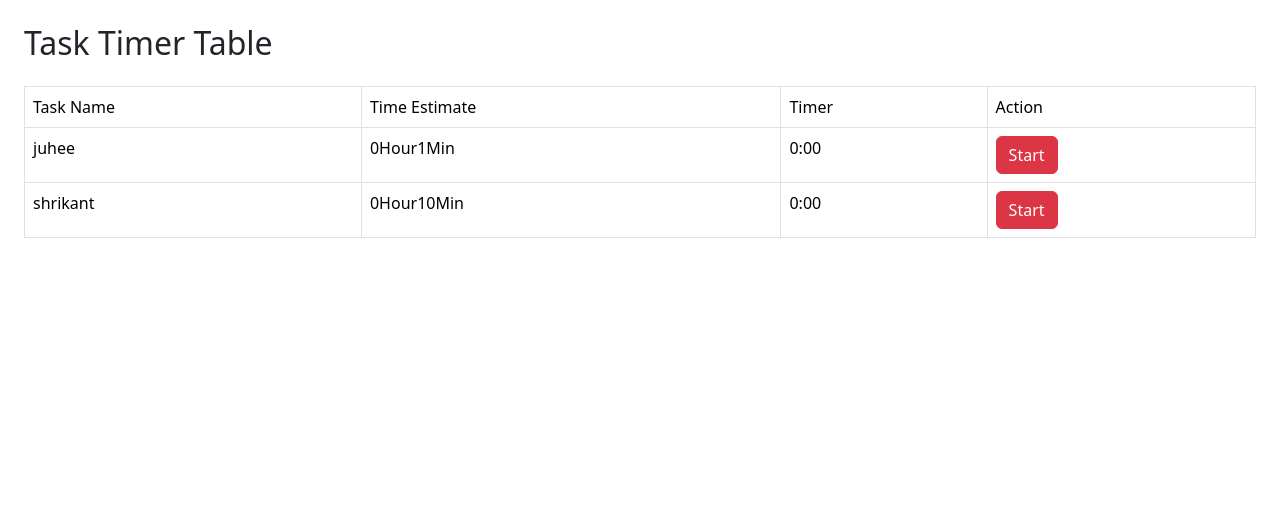
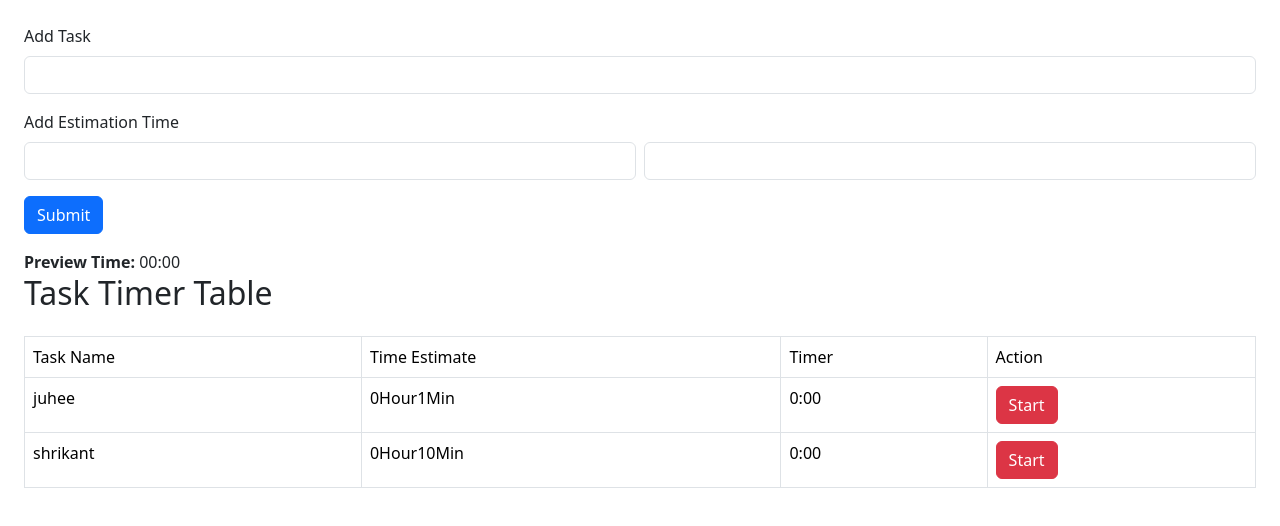
Before and after one commit to juheedhone/estimate-app, a React (Vite) app: page / in a window 1280 px wide. Shown: the top 526 px of the page. Built offline with nearby package versions, Linux system fonts and the light colour scheme.

Commit message:
Adding hour nd min in form.

```diff
--- a/src/App.tsx
+++ b/src/App.tsx
@@ -1,4 +1,5 @@
 import { useEffect, useRef, useState } from "react";
+import EstimateAdd from "./component/EstimateAdd";
 import EstimateTable, { type ITasks } from "./component/estimateTable";
 
 const App = () => {
@@ -55,7 +56,9 @@ const App = () => {
 
   return (
     <div className="p-4">
+      <EstimateAdd />
       <h2 className="text-xl font-bold mb-4">Task Timer Table</h2>
+
       <EstimateTable
         tasks={tasks}
         onClicked={toggleTimer}
--- a/src/component/EstimateAdd.tsx
+++ b/src/component/EstimateAdd.tsx
@@ -3,13 +3,27 @@ import { useState, type FormEvent } from "react";
 const EstimateAdd = () => {
   const [estimations, setEstimations] = useState({
     task: "",
-    time: 0,
+    hours: 0,
+    minutes: 0,
   });
+
+  const formatTime = (hours: number, minutes: number) => {
+    const formattedHours = hours.toString().padStart(2, "0");
+    const formattedMinutes = minutes.toString().padStart(2, "0");
+    return `${formattedHours}:${formattedMinutes}`;
+  };
 
   const handleSubmit = (event: FormEvent) => {
     event.preventDefault();
 
-    console.log(estimations);
+    const displayTime = formatTime(estimations.hours, estimations.minutes);
+
+    console.log({
+      task: estimations.task,
+      displayTime, // like "02:05"
+      totalMinutes: estimations.hours * 60 + estimations.minutes,
+      // totalSeconds: (estimations.hours * 60 + estimations.minutes) * 60,
+    });
   };
 
   return (
@@ -27,23 +41,43 @@ const EstimateAdd = () => {
           className="form-control"
         />
       </div>
+
       <div className="mb-3">
-        <label htmlFor="time" className="form-label">
-          Add Estimation Time
-        </label>
+        <label className="form-label">Add Estimation Time</label>
+        <div className="d-flex gap-2">
           <input
-          onChange={(event) =>
+            type="number"
+            className="form-control"
+            onChange={(e) =>
               setEstimations({
                 ...estimations,
-              time: parseInt(event.target.value),
+                hours: parseInt(e.target.value) || 0,
               })
             }
-          id="time"
+            min="0"
+          />
+          <input
             type="number"
             className="form-control"
+            onChange={(e) =>
+              setEstimations({
+                ...estimations,
+                minutes: parseInt(e.target.value) || 0,
+              })
+            }
+            min="0"
+            max="59"
           />
         </div>
-      <button className="btn btn-primary mb-3">Submit</button>
+      </div>
+
+      <button className="btn btn-primary">Submit</button>
+
+      {/* Display real-time preview */}
+      <div className="mt-3">
+        <strong>Preview Time:</strong>{" "}
+        {formatTime(estimations.hours, estimations.minutes)}
+      </div>
     </form>
   );
 };
```
Lines whose indentation alone changed are shown as unchanged.
